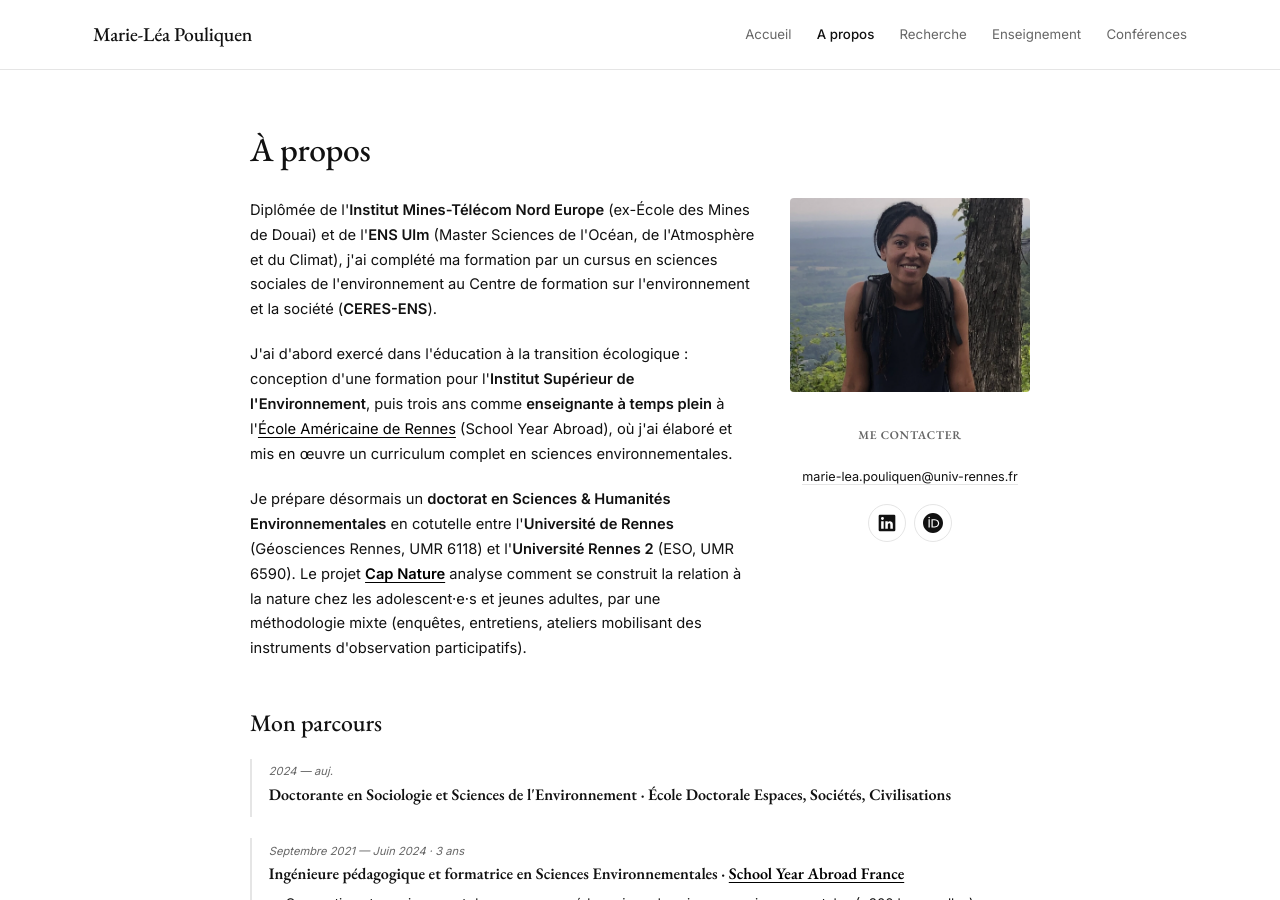
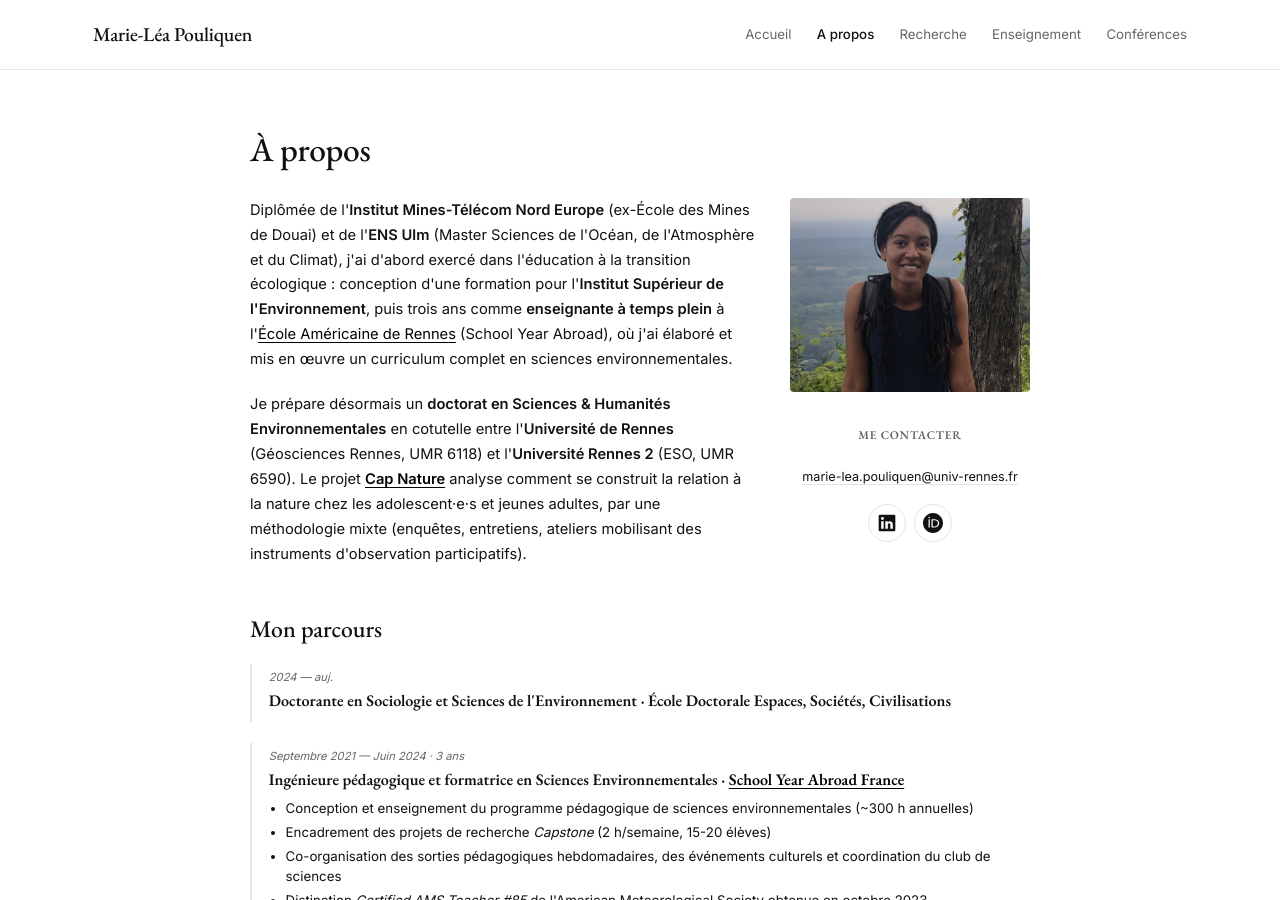
Before and after one commit to marieleapouliquen/marieleapouliquen.github.io, a Jekyll site: the page built from _pages/about.md, in a window 1280 px wide and 900 px high. Built offline with Jekyll 4.4.1, drawn with Linux system fonts in a browser that asks for light colours.

Commit message:
Update about.md

```diff
--- a/_pages/about.md
+++ b/_pages/about.md
@@ -12,9 +12,7 @@ body_class: page-accordion
 
   <div class="about-narrative">
 
-    <p>Diplômée de l'<strong>Institut Mines-Télécom Nord Europe</strong> (ex-École des Mines de Douai) et de l'<strong>ENS Ulm</strong> (Master Sciences de l'Océan, de l'Atmosphère et du Climat), j'ai complété ma formation par un cursus en sciences sociales de l'environnement au Centre de formation sur l'environnement et la société (<strong>CERES-ENS</strong>).</p>
-
-    <p>J'ai d'abord exercé dans l'éducation à la transition écologique : conception d'une formation pour l'<strong>Institut Supérieur de l'Environnement</strong>, puis trois ans comme <strong>enseignante à temps plein</strong> à l'<a href="{{ '/sya/' | relative_url }}">École Américaine de Rennes</a> (School Year Abroad), où j'ai élaboré et mis en œuvre un curriculum complet en sciences environnementales.</p>
+    <p>Diplômée de l'<strong>Institut Mines-Télécom Nord Europe</strong> (ex-École des Mines de Douai) et de l'<strong>ENS Ulm</strong> (Master Sciences de l'Océan, de l'Atmosphère et du Climat), j'ai d'abord exercé dans l'éducation à la transition écologique : conception d'une formation pour l'<strong>Institut Supérieur de l'Environnement</strong>, puis trois ans comme <strong>enseignante à temps plein</strong> à l'<a href="{{ '/sya/' | relative_url }}">École Américaine de Rennes</a> (School Year Abroad), où j'ai élaboré et mis en œuvre un curriculum complet en sciences environnementales.</p>
 
     <p>Je prépare désormais un <strong>doctorat en Sciences &amp; Humanités Environnementales</strong> en cotutelle entre l'<strong>Université de Rennes</strong> (Géosciences Rennes, UMR 6118) et l'<strong>Université Rennes 2</strong> (ESO, UMR 6590). Le projet <a href="{{ '/recherche/' | relative_url }}"><strong>Cap Nature</strong></a> analyse comment se construit la relation à la nature chez les adolescent·e·s et jeunes adultes, par une méthodologie mixte (enquêtes, entretiens, ateliers mobilisant des instruments d'observation participatifs).</p>
 
```
